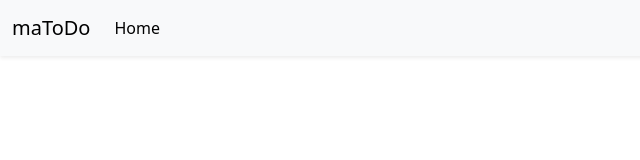
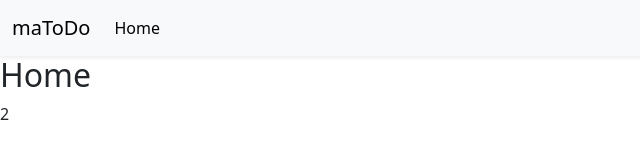
Before and after one commit to theMosi/Simple-ToDoList, a Vue app: page / in a window 1280 px wide. Shown: the top 160 px of the page, without its empty margins (0-640 px from the left). Built offline with nearby package versions, Linux system fonts and the light colour scheme.

Commit message:
HomeComp coding

```diff
--- a/src/App.vue
+++ b/src/App.vue
@@ -1,5 +1,7 @@
 <template>
   <HeaderComp />
+
+  <RouterView></RouterView>
 </template>
 
 <script>
--- /dev/null
+++ b/src/pages/HomeComp.vue
@@ -0,0 +1,22 @@
+<template>
+  <h2>Home</h2>
+
+  {{ count }}
+</template>
+
+<script>
+import { computed } from 'vue';
+import { useStore } from 'vuex';
+
+export default {
+
+  setup() {
+    const store = useStore();
+    const count = computed(() => store.state.count)
+
+    return { count }
+
+  }
+
+}
+</script>
--- /dev/null
+++ b/src/router.js
@@ -0,0 +1,15 @@
+import { createRouter, createWebHistory } from "vue-router";
+import Home from './pages/HomeComp.vue';
+
+
+const routes = [
+    { name: 'home', path: '/', component: Home }
+]
+
+const router = createRouter({
+    history: createWebHistory(),
+    routes
+})
+
+
+export default router;
--- /dev/null
+++ b/src/store/index.js
@@ -0,0 +1,9 @@
+import { createStore } from "vuex";
+
+const store = createStore({
+    state: {
+        count: 2
+    }
+})
+
+export default store;
```
Also changed, not shown: src/main.js (+6 -2 lines).
